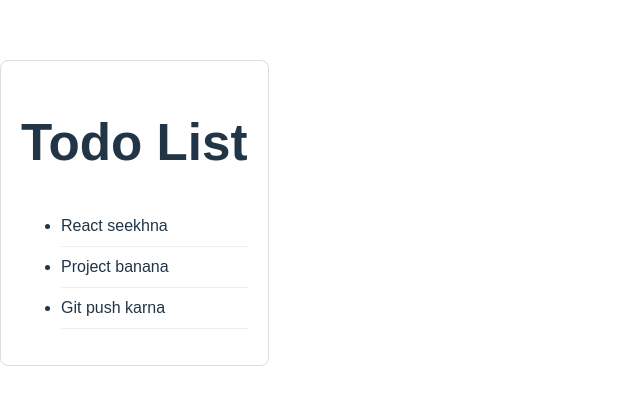
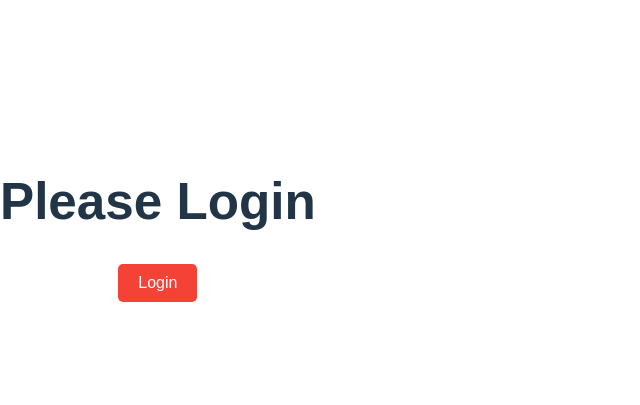
Before and after one commit to MohdMubeen/hello-card-1, a React (Vite) app: page / in a window 1280 px wide. Shown: the part 187-592 px from the top of the page, without its empty margins (0-640 px from the left). Built offline with nearby package versions, Linux system fonts and the light colour scheme.

Commit message:
Added Conditional Rendering with Login/Logout toggle

```diff
--- a/src/App.jsx
+++ b/src/App.jsx
@@ -1,29 +1,33 @@
 import { useState } from "react";
 
 function App() {
-  const [todos, setTodos] = useState([
-    { id: 1, text: "React seekhna" },
-    { id: 2, text: "Project banana" },
-    { id: 3, text: "Git push karna" },
-  ]);
+  const [isLoggedIn, setIsLoggedIn] = useState(false);
+
+  const handleToggle = () => {
+    setIsLoggedIn(!isLoggedIn);
+  };
 
   return (
     <div style={{
       fontFamily: "sans-serif",
-      maxWidth: "400px",
-      margin: "50px auto",
-      padding: "20px",
-      border: "1px solid #ddd",
-      borderRadius: "8px"
+      textAlign: "center",
+      marginTop: "50px"
     }}>
-      <h1>Todo List</h1>
-      <ul>
-        {todos.map(todo => (
-          <li key={todo.id} style={{ padding: "8px 0", borderBottom: "1px solid #eee" }}>
-            {todo.text}
-          </li>
-        ))}
-      </ul>
+      <h1>{isLoggedIn ? "Welcome Back, User!" : "Please Login"}</h1>
+      <button
+        onClick={handleToggle}
+        style={{
+          padding: "10px 20px",
+          fontSize: "1rem",
+          cursor: "pointer",
+          borderRadius: "5px",
+          border: "none",
+          backgroundColor: isLoggedIn ? "#4caf50" : "#f44336",
+          color: "white"
+        }}
+      >
+        {isLoggedIn ? "Logout" : "Login"}
+      </button>
     </div>
   );
 }
```
